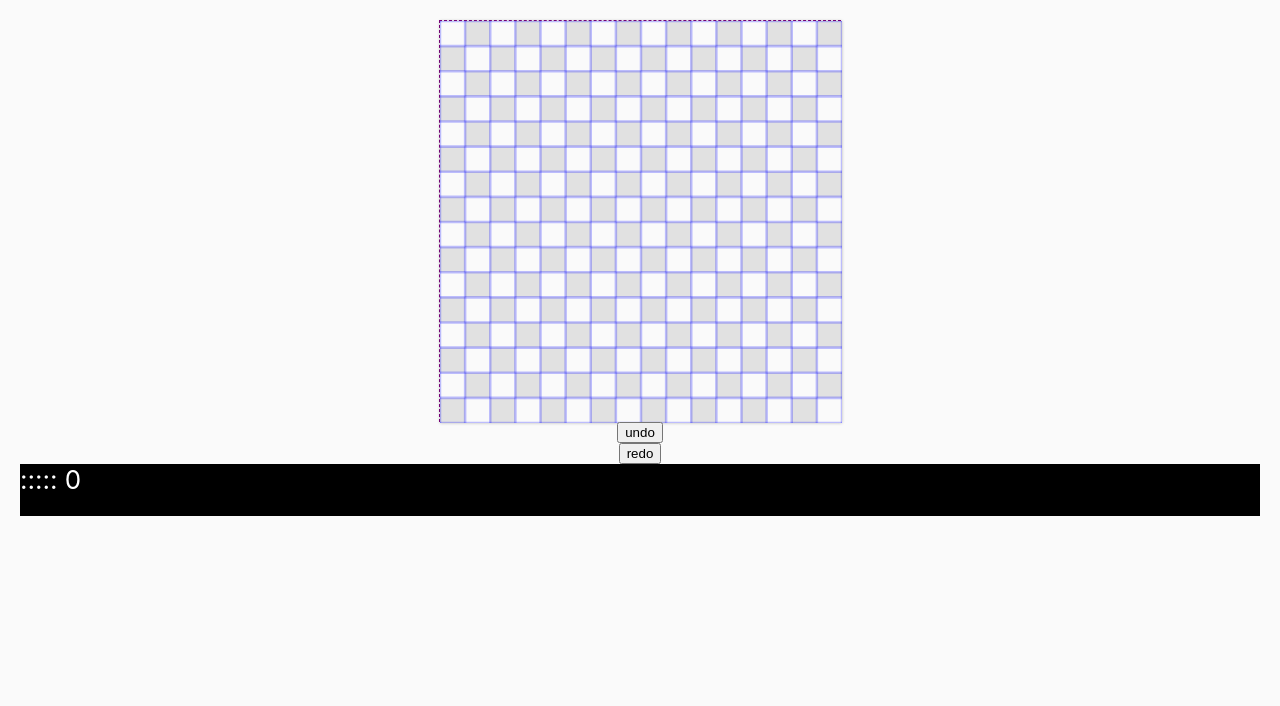
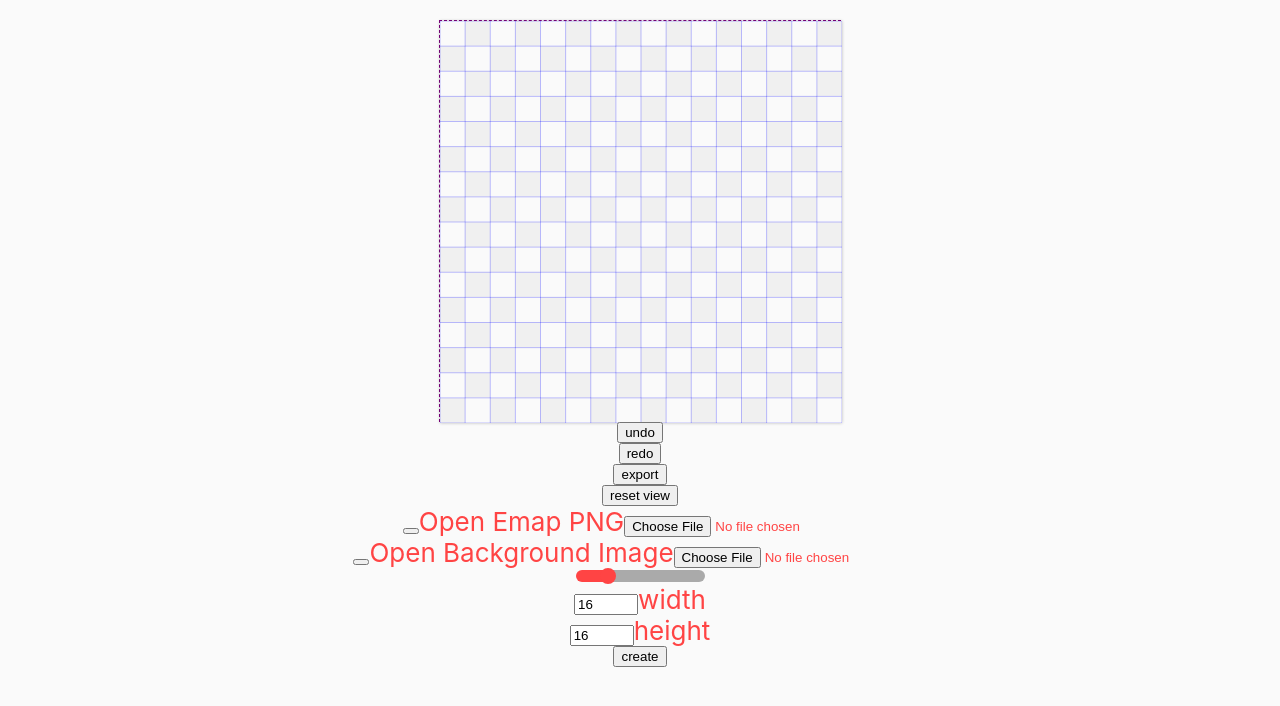
Before and after one commit to georgeolee/map-e, a React (Create React App) app: page / in a window 1280 px wide. Shown: the top 706 px of the page. Built offline with nearby package versions, Linux system fonts and the light colour scheme.

Commit message:
adds bg opacity slider

```diff
--- a/src/App.js
+++ b/src/App.js
@@ -1,4 +1,6 @@
 import './App.css';
+import './components/Slider/Slider.css'
+
 import p5 from 'p5';
 
 import { useEffect, useRef } from 'react';
@@ -8,17 +10,19 @@ import { sketch } from './refactor/sketch';
 import { settings, appPointer, flags, clip } from './refactor/globals'
 
 import { TouchHandler } from './TouchHandler';
+import { FileInput } from './components/FileInput';
+import { Slider} from './components/Slider/Slider.js';
 
+import { NumberInput } from './components/NumberInput';
+
+import { EMAP_MIN_SIZE, EMAP_MAX_SIZE } from './refactor/constants';
 //TODO:
 
   // > general tidy up of newly added stuff
 
-  // > get undo / redo working
-      //  - flags
-      //  - keyboard listeners
-      //  - buttons
+  //  get image export working on mobile
 
-  // image import / export
+  // implement bg transform?
 
   // > work on touch handling
       //  > pinch zoom - orient around pinch center? would prob require changes to vc matrix handling and rethinking zoom setting structure; something like a vc.zoomFromLocalPoint function
@@ -106,22 +110,6 @@ function App() {
     return () => th.detach();
   });
 
-
-
-  //print to screen for mobile testing
-  useEffect(()=>{
-    const th = touchHandler.current;
-
-    const status = document.getElementById('touch-status');
-
-    const updateStatus = () => status.textContent = th.log + '\t:::::\t' + th.touches;
-
-    const interval = 100;
-
-    const updateInterval = setInterval(updateStatus, interval);
-
-    return () => clearInterval(updateInterval);
-  })
 
 
 
@@ -233,16 +221,69 @@ function App() {
 
       <button
         onClick={()=>flags.undo.raise()}
-      >undo</button>
+        >undo</button>
 
       <button
         onClick={()=>flags.redo.raise()}
-      >redo</button>
-      <div
-        id='touch-status'
-        style={{backgroundColor:'black',color:'white',minHeight:'2em',width:'100%'}}
-      ></div>
+        >redo</button>
 
+      <button
+        onClick={()=>flags.export.raise()}
+        >export</button>
+
+      <button
+        onClick={()=>settings.resetView()}
+        >reset view</button>
+
+
+      <FileInput
+        label = 'Open Emap PNG'
+        func = {url => {
+          settings.url = url;
+          flags.loadURL.raise();
+        }}
+        />
+
+      <FileInput
+        label='Open Background Image'
+        func = { url => {
+          settings.bgUrl = url;
+          flags.loadBackgroundURL.raise();
+        }}
+        />
+
+      <Slider
+        min={0}
+        max={255}
+        defaultValue={settings.bgAlpha}
+        func={n=>{
+          settings.bgAlpha = n;
+          flags.dirtyBackground.raise();
+        }}
+        onPointerUp={ () => {
+          flags.bakeBackgroundOpacity.raise();
+        }}
+        />
+
+      <NumberInput
+        label='width'
+        min={EMAP_MIN_SIZE}
+        max={EMAP_MAX_SIZE}
+        func={n=>settings.size.x = n}
+        defaultValue={settings.size.x}
+        />
+
+      <NumberInput
+        label='height'
+        min={EMAP_MIN_SIZE}
+        max={EMAP_MAX_SIZE}
+        func={n=>settings.size.y = n}
+        defaultValue={settings.size.y}
+        />
+
+      <button
+        onClick={()=>flags.loadEmpty.raise()}
+        >create</button>
 
     </div>
   );
--- a/src/TouchHandler.js
+++ b/src/TouchHandler.js
@@ -168,8 +168,7 @@ export class TouchHandler{
     }
 
     process1TouchMove(e){
-        //if 1 touch handling isn't managed by pointer events, do it here
-        this.log = '1touch'
+        //if not handling 1 touch input with pointer events, do it here
     }
 
     process2TouchMove(e){
@@ -241,7 +240,6 @@ export class TouchHandler{
 
         this?.onPinchZoom2F(zoomFactor);
 
-        this.log = `2pinch\tfactor: ${zoomFactor}`
     }
 
     /**
@@ -262,6 +260,5 @@ export class TouchHandler{
 
         this?.onSwipe2F(meanDelta.x, meanDelta.y);
 
-        this.log = `2swipe\tx: ${meanDelta.x}\ty: ${meanDelta.y}`
     }
 }
--- a/src/components/Slider/Slider.js
+++ b/src/components/Slider/Slider.js
@@ -13,6 +13,7 @@ export function Slider(props){
         init = true,
         id,
         className,
+        onPointerUp,
         // tooltip,
     } = props;
 
@@ -52,6 +53,7 @@ export function Slider(props){
                 id={id}
                 ref={inputRef}
                 onChange={onChange}
+                onPointerUp={onPointerUp}
                 defaultValue={defaultValue}
                 min={min}
                 max={max}
--- a/src/index.css
+++ b/src/index.css
@@ -3,8 +3,8 @@ body {
   font-family: -apple-system, BlinkMacSystemFont, 'Segoe UI', 'Roboto', 'Oxygen',
     'Ubuntu', 'Cantarell', 'Fira Sans', 'Droid Sans', 'Helvetica Neue',
     sans-serif;
-  -webkit-font-smoothing: antialiased;
-  -moz-osx-font-smoothing: grayscale;
+  /* -webkit-font-smoothing: antialiased; */
+  /* -moz-osx-font-smoothing: grayscale; */
 }
 
 code {
--- a/src/refactor/History.js
+++ b/src/refactor/History.js
@@ -47,7 +47,6 @@ export class History{
     step(n){
 
         this.currentIndex = clip(this.currentIndex + n, 0, this.steps.length - 1);
-        console.log(this.currentIndex)
         this.image.loadPixels();
         this.pixelArraySet(this.image.pixels, this.steps[this.currentIndex]);
         this.image.updatePixels();
--- a/src/refactor/VirtualCanvas.js
+++ b/src/refactor/VirtualCanvas.js
@@ -64,10 +64,8 @@ export class VirtualCanvas{
     scroll;
 
     image;
-    background;
 
     imageScale;
-    backgroundScale;
 
     constructor(p5Instance){
         this.p5 = p5Instance;
@@ -79,7 +77,6 @@ export class VirtualCanvas{
         }
 
         this.imageScale = 1;
-        this.backgroundScale = 1;
 
     }
 
@@ -95,13 +92,6 @@ export class VirtualCanvas{
 
         this.width = aspect > 1 ? this.p5.width : this.p5.width * aspect;
         this.height = aspect > 1 ? this.p5.height / aspect : this.p5.height;
-    }
-
-    setBackground(pImage){
-        this.background = pImage;
-
-        this.backgroundScale = this.getPixelRatio(this.background);
-        // this.backgroundScale = Math.min(this.p5.width / this.background.width, this.p5.height / this.background.height);
     }
 
     getPixelRatio(pImage){
--- a/src/refactor/VirtualCanvasVisualizer.js
+++ b/src/refactor/VirtualCanvasVisualizer.js
@@ -25,8 +25,8 @@ export class VirtualCanvasVisualizer{
         p5.applyMatrix(...this.#getScaleMatrix(this.vc.imageScale));
         p5.stroke(c.r, c.g, c.b, c.a);
 
-        //weight proportional to image pixel size
-        p5.strokeWeight(settings.gridWeight / settings.zoom.level)
+        //divide by current zoom level & image pixel scale for constant stroke thickness
+        p5.strokeWeight(settings.gridWeight / (settings.zoom.level * this.vc.imageScale))
 
         //already scaled to image pixel size via applymatrix - just step by 1 image pixel at a time
         for(let x = 0; x <= image.width; x ++){
@@ -52,8 +52,6 @@ export class VirtualCanvasVisualizer{
     highlightPixel(pimg, px, py){
         const p5 = this.vc.p5;
         const i = 4 * (py * pimg.width + px); //first pixel array index
-        // console.log(`highlighPixel: pimg: ${pimg}`)
-        // console.log(`highlighPixel: i: ${i}`)
         pimg.loadPixels();
 
         p5.push();
--- a/src/refactor/colors.js
+++ b/src/refactor/colors.js
@@ -15,7 +15,7 @@ export const BG_A = {
 
 export const BG_B = {
     // LIGHT: rgba(245),
-    LIGHT: rgba(225),
+    LIGHT: rgba(240),
     DARK: rgba(65),
 };
 
--- a/src/refactor/constants.js
+++ b/src/refactor/constants.js
@@ -23,3 +23,6 @@ export const PIXEL_VECTOR_THICKNESS = 0.2;
 
 export const BLUE_NORMALIZED_MAX = 0.1;
 export const ALPHA_NORMALIZED_MIN = 0.9;
+
+export const EMAP_MIN_SIZE = 1;
+export const EMAP_MAX_SIZE = 128;
--- a/src/refactor/globals.js
+++ b/src/refactor/globals.js
@@ -28,20 +28,20 @@ export const appPointer = {
 
 class Flag{
 
-    raised;
-    sticky;
+    isRaised;
+    isSticky;
 
     constructor(isRaised, isSticky = false){
-        this.raised = isRaised;
-        this.sticky = isSticky;
+        this.isRaised = isRaised;
+        this.isSticky = isSticky;
     }
 
     raise(){
-        this.raised = true;
+        this.isRaised = true;
     }
 
     lower(){
-        this.raised = false;
+        this.isRaised = false;
     }
 }
 
@@ -55,7 +55,7 @@ export const flags = {
     redo : new Flag(false),
 
     bakeBackgroundOpacity : new Flag(false),
-    dirtyBackground : new Flag(false),
+    dirtyBackground : new Flag(false, true),
 
     createCheckerboard : new Flag(false),
 
@@ -86,13 +86,20 @@ export const settings = {
         sensitivity : 0.005,
     },
 
+    resetView: function(){
+        this.scroll.x = 0;
+        this.scroll.y = 0;
+        this.zoom.level = 1;
+        this.zoom.raw = 1;
+    },
+
     url: null,
     bgUrl : null,
     bgAlpha : 55,
     showDirection : true,
     showDegreesOnEdit : true,
     showGrid : true,
-    gridWeight : 0.1,
+    gridWeight : 1,
 
     normalMapMode : false,
     neutralColor : 'TRANSPARENT',
--- a/src/refactor/sketch.js
+++ b/src/refactor/sketch.js
@@ -14,6 +14,9 @@ export function sketch(p){
 
     let emap = p.createImage(settings.size.x, settings.size.y);
     let bg = null;  //background image
+
+    let bgBaked = null;
+
     let cb = p.createImage(CANVAS_DEFAULT_WIDTH, CANVAS_DEFAULT_HEIGHT); //checkerboard (static background)
 
     let editPixel = null;
@@ -22,23 +25,6 @@ export function sketch(p){
     const viz = new VirtualCanvasVisualizer(vc);
 
     const history = new History(emap);
-
-
-    //FIXED :
-
-    //  vc.imageScale zero / vc.getLocalPixel NaN issue in setup / draw loop
-        //  > fix - make sure to call vc.setImage() before vcviz.drawImage() (inside of drawEmap()) so that image scale is nonzero
-
-    //  grid not drawing correctly - missing lines ; scale issue
-        //  > fix - don't scale weight or units in for loop ; already taken care of by apply matrix call (scaled to image size)
-
-    //  black ghost grid > unintented stroke from checkerboard rects
-
-    //BUGFIX / LOOK INTO:
-
-    //  what is up with the weird black grid?
-        //  maybe -> createCheckerboard - stroke from drawing rects ; would explain weird scaling inconsistencies
-
 
 
     //TODO
@@ -121,20 +107,39 @@ export function sketch(p){
 
     function handleFlags(){
 
-        if(flags.undo.raised){
+        if(flags.undo.isRaised){
             history.step(-1);
         }
-        if(flags.redo.raised){
+
+        if(flags.redo.isRaised){
             history.step(1);
         }
-        //emap create / load / export
 
-        //background load
+        if(flags.export.isRaised){
+            exportEmap();
+        }
+
+        if(flags.loadEmpty.isRaised){
+            createEmap(settings.size.x, settings.size.y);
+        }
+
+        if(flags.loadURL.isRaised){
+            loadEmap(settings.url);
+        }
+
+        if(flags.loadBackgroundURL.isRaised){
+            loadBackground(settings.bgUrl);
+        }
+
+        if(flags.bakeBackgroundOpacity.isRaised){
+            if(bg) bakeBackgroundOpacity(settings.bgAlpha, () => flags.dirtyBackground.lower());
+        }
+
 
         //observer disconnect?
 
         for(const f in flags){
-            if(!flags[f].sticky) flags[f].lower();
+            if(!flags[f].isSticky) flags[f].lower();
         }
     }
 
@@ -143,7 +148,20 @@ export function sketch(p){
         p.applyMatrix(...vc.getLocalToWorldMatrix()); // apply canvas transform
 
         //draw background & emap image
-        if(bg) viz.drawImage(bg);
+        // if(bg) viz.drawImage(bg);
+
+        if(bg){
+            if(flags.dirtyBackground.isRaised){
+                p.push();
+                p.tint(255, settings.bgAlpha);
+                viz.drawImage(bg);
+                p.pop();
+
+            }
+            else{
+                viz.drawImage(bgBaked);
+            }
+        }
         viz.drawImage(emap);
 
         //draw grid
@@ -191,6 +209,25 @@ export function sketch(p){
         p.image(cb, 0, 0);
     }
 
+    function loadBackground(url){
+        p.loadImage(url, pimg => {
+            bg = pimg;
+            bgBaked = p.createImage(bg.width, bg.height);
+            bgBaked.copy(bg, 0, 0, bg.width, bg.height, 0, 0, bg.width, bg.height);
+            flags.bakeBackgroundOpacity.raise();
+        })
+    }
+
+    function bakeBackgroundOpacity(alpha, callback){
+        bg.loadPixels();
+        bgBaked.loadPixels();
+        for(let i = 0; i < bgBaked.pixels.length; i+=4){
+            bgBaked.pixels[i+3] = bg.pixels[i+3] * (alpha/255);
+        }
+        bgBaked.updatePixels();
+        callback?.();
+    }
+
     function loadEmap(url){
         p.loadImage(url, pimg => {
             recolor(pimg);
@@ -235,19 +272,16 @@ export function sketch(p){
         }
     }
 
+    //respond to pointer up / down
     function handleAppPointerChange(){
 
+        if(appPointer.isDownP5){
+            //get pixel (if any) under pointer
+            const pLocal = vc.getWorldToLocalPoint(p.mouseX, p.mouseY);
+            editPixel = vc.getPixelAtLocalPoint(pLocal.x, pLocal.y);
+        }
 
-        if(appPointer.isDownP5){
-            //on pointer down
-
-            const pLocal = vc.getWorldToLocalPoint(p.mouseX, p.mouseY);
-
-            editPixel = vc.getPixelAtLocalPoint(pLocal.x, pLocal.y);    //get pixel (if any) under pointer
-        }
         else{
-
-            //on pointer up
             if(editPixel){
                 //stop editing and update history
                 history.push();
@@ -255,7 +289,7 @@ export function sketch(p){
             }
         }
 
-        appPointer.wasDownP5 = appPointer.isDownP5;
+        appPointer.wasDownP5 = appPointer.isDownP5; //update last registered pointer state
     }
 
     function editPixelColor(){
```
